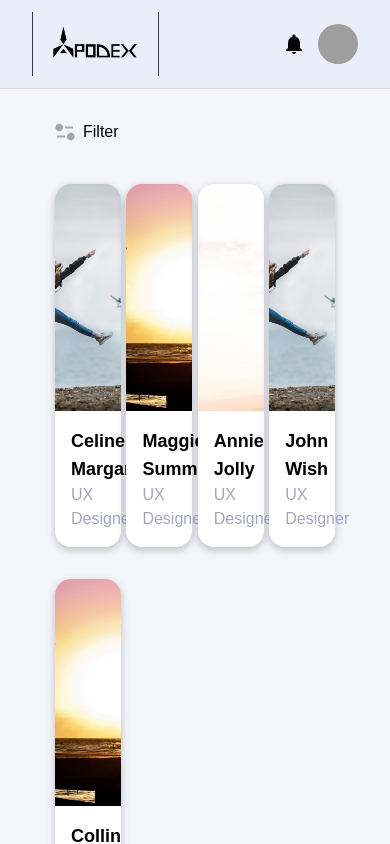
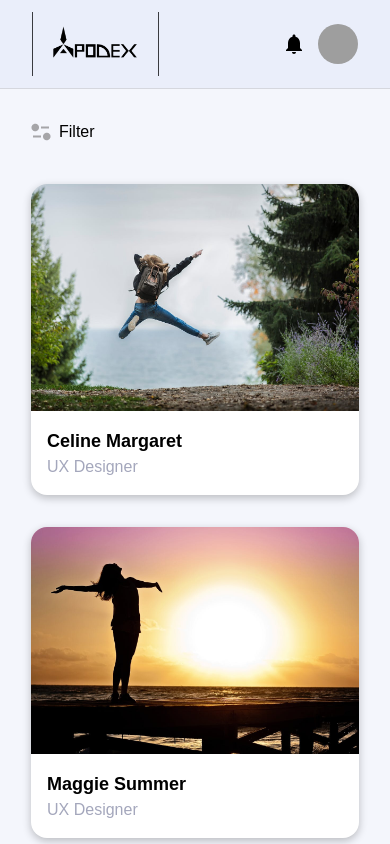
Before and after one commit to gdscuniuyoorg/apodex_frontend_new, a Next.js app: page /dashboard/talents in a window 390 px wide. Shown: the top 844 px of the page. Built offline with nearby package versions, Linux system fonts and the light colour scheme; no server answers; grey boxes are pictures that could not be loaded; a web font is replaced by a local one.

Commit message:
docs: page mobile view

```diff
--- a/app/dashboard/talents/page.tsx
+++ b/app/dashboard/talents/page.tsx
@@ -40,19 +40,19 @@ const Talent = () => {
     ]
 
     return (
-        <main className="p-10 w-full flex flex-col">
+        <main className="lg:px-10 p-10 px-4 w-full flex flex-col">
             <section className="mb-10">
                 <div className="flex items-center gap-2">
                     <img src="/filter.png" alt="filter" />
                     <p>Filter</p>
                 </div>
             </section>
-            <section className="flex justify-between w-full flex-wrap gap-y-8">
+            <section className=" flex flex-col lg:flex-row justify-between w-full flex-wrap gap-y-8">
                 {dummyData.map((dummy, index) => (
                     <div
                         key={index}
                         onClick={() => router.push(`/dashboard/talents/${dummy.id}`)}
-                        className="w-[23.5%] cursor-pointer hover:scale-105 bg-white duration-300 transition-all boxShadow flex-col rounded-2xl">
+                        className="lg:w-[23.5%] w-full cursor-pointer hover:scale-105 bg-white duration-300 transition-all boxShadow flex-col rounded-2xl">
                         <div className="w-full h-[227px]">
                             <img src={dummy.img} alt={dummy.name} className="w-full rounded-t-2xl object-cover h-full" />
                         </div>
```
